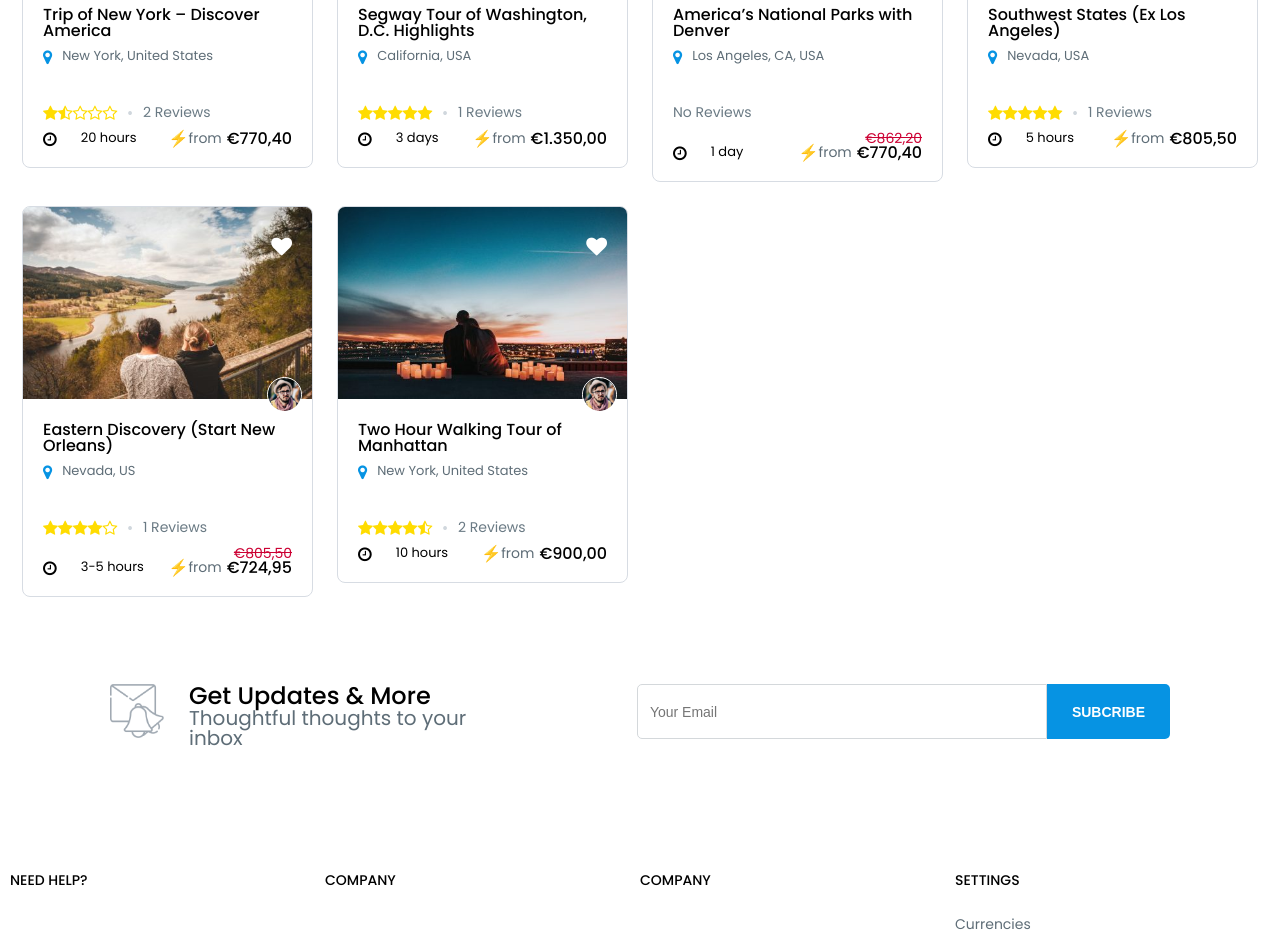
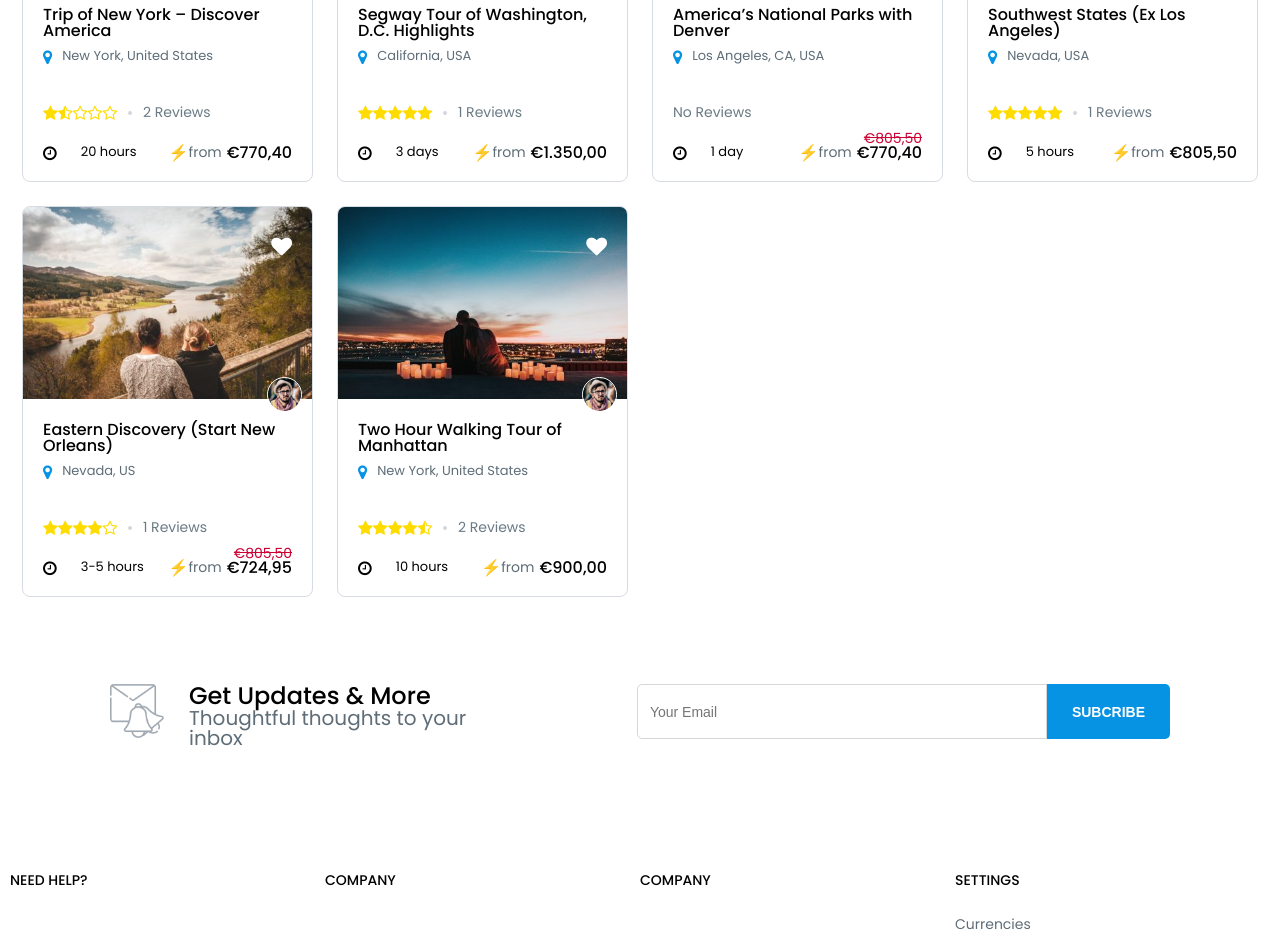
Before and after one commit to kevin-alexis/Maquetado-de-pagina-mixmap, a plain HTML site: page index.html in a window 1280 px wide. Shown: the part 2374-3305 px from the top of the page. Drawn offline with nearby package versions, Linux system fonts and the light colour scheme.

Commit message:
fixed trending-tour

```diff
--- a/css/styles.css
+++ b/css/styles.css
@@ -672,6 +672,7 @@ input[type="date"]::-webkit-calendar-picker-indicator {
     font-size: 13px;
 }
 
+
 .information-card-right p:nth-child(2){
     font-size: 14px;
     color: var(--grey);
@@ -684,9 +685,14 @@ input[type="date"]::-webkit-calendar-picker-indicator {
 }
 
 .discount{
+    visibility: hidden;
     color: var(--red);
     font-size: 14px;
     text-decoration: line-through;
+}
+
+.active-discount{
+    visibility: visible;
 }
 
 .name-card{
--- a/index.html
+++ b/index.html
@@ -360,10 +360,15 @@
                                         <i class="fa fa-clock-o" aria-hidden="true"></i>
                                         <p class="time">20 hours</p>
                                     </div>
-                                    <div class="information-card-right">
+                                    <div class="information-card-right discount-container">
+                                        <div>
+                                            <p class="discount">€805,50</p>
+                                        </div>
+                                        <div>
                                             <p>⚡</p>
                                             <p>from</p>
                                             <p class="price">€770,40</p>
+                                        </div>
                                     </div>
                                 </div>
                             </div>
@@ -404,10 +409,15 @@
                                         <i class="fa fa-clock-o" aria-hidden="true"></i>
                                         <p class="time">3 days</p>
                                     </div>
-                                    <div class="information-card-right">
+                                    <div class="information-card-right discount-container">
+                                        <div>
+                                            <p class="discount">€805,50</p>
+                                        </div>
+                                        <div>
                                             <p>⚡</p>
                                             <p>from</p>
                                             <p class="price">€1.350,00</p>
+                                        </div>
                                     </div>
                                 </div>
                             </div>
@@ -445,7 +455,7 @@
                                     </div>
                                     <div class="information-card-right discount-container">
                                         <div>
-                                            <p class="discount">€862,20</p>
+                                            <p class="discount active-discount">€805,50</p>
                                         </div>
                                         <div>
                                             <p>⚡</p>
@@ -492,10 +502,15 @@
                                         <i class="fa fa-clock-o" aria-hidden="true"></i>
                                         <p class="time">5 hours</p>
                                     </div>
-                                    <div class="information-card-right">
+                                    <div class="information-card-right discount-container">
+                                        <div>
+                                            <p class="discount">€805,50</p>
+                                        </div>
+                                        <div>
                                             <p>⚡</p>
                                             <p>from</p>
                                             <p class="price">€805,50</p>
+                                        </div>
                                     </div>
                                 </div>
                             </div>
@@ -538,7 +553,7 @@
                                     </div>
                                     <div class="information-card-right discount-container">
                                         <div>
-                                            <p class="discount">€805,50</p>
+                                            <p class="discount active-discount">€805,50</p>
                                         </div>
                                         <div>
                                             <p>⚡</p>
@@ -585,10 +600,15 @@
                                         <i class="fa fa-clock-o" aria-hidden="true"></i>
                                         <p class="time">10 hours</p>
                                     </div>
-                                    <div class="information-card-right">
+                                    <div class="information-card-right discount-container">
+                                        <div>
+                                            <p class="discount">€805,50</p>
+                                        </div>
+                                        <div>
                                             <p>⚡</p>
                                             <p>from</p>
                                             <p class="price">€900,00</p>
+                                        </div>
                                     </div>
                                 </div>
                             </div>
```
Lines whose indentation alone changed are shown as unchanged.
